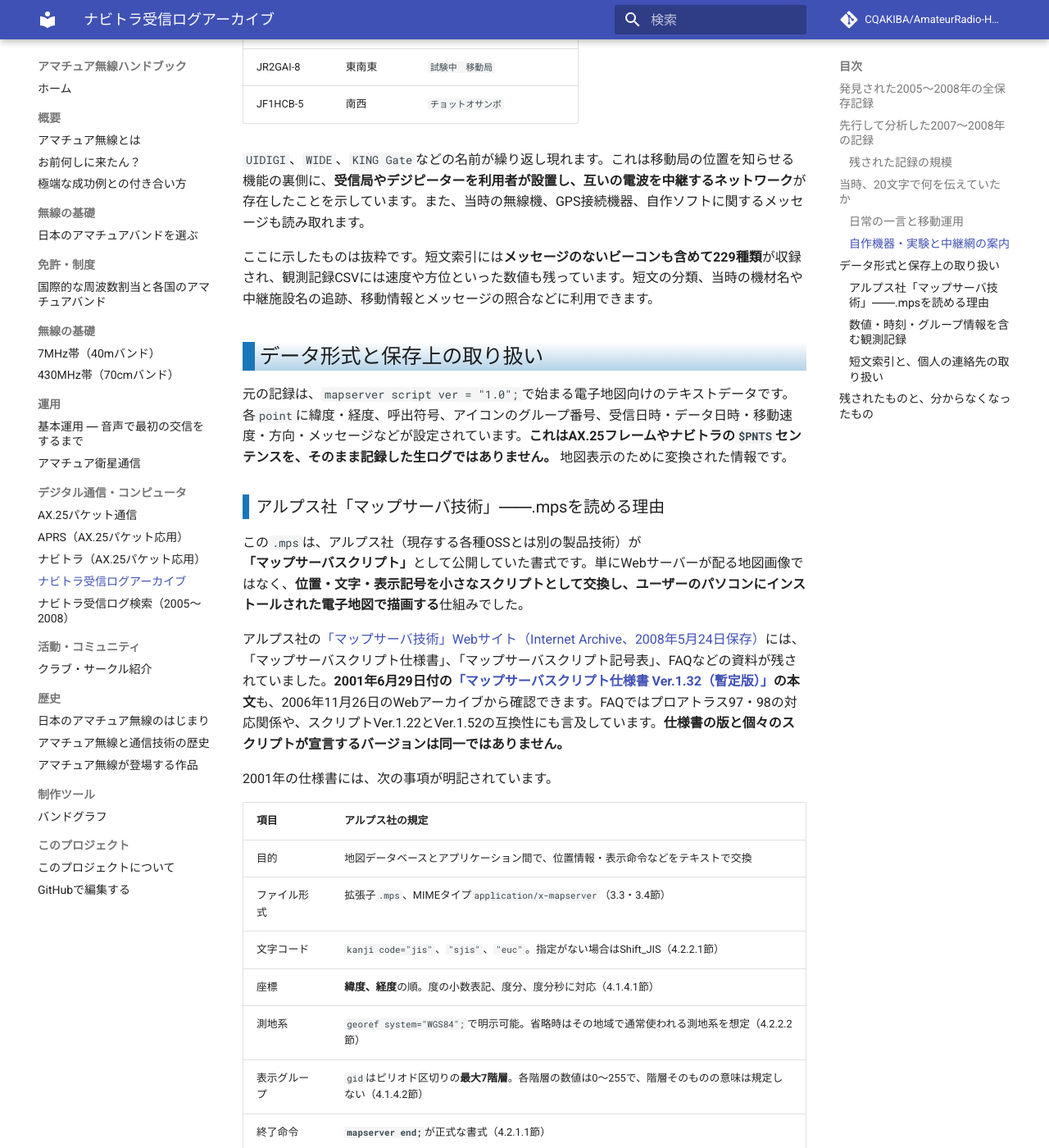
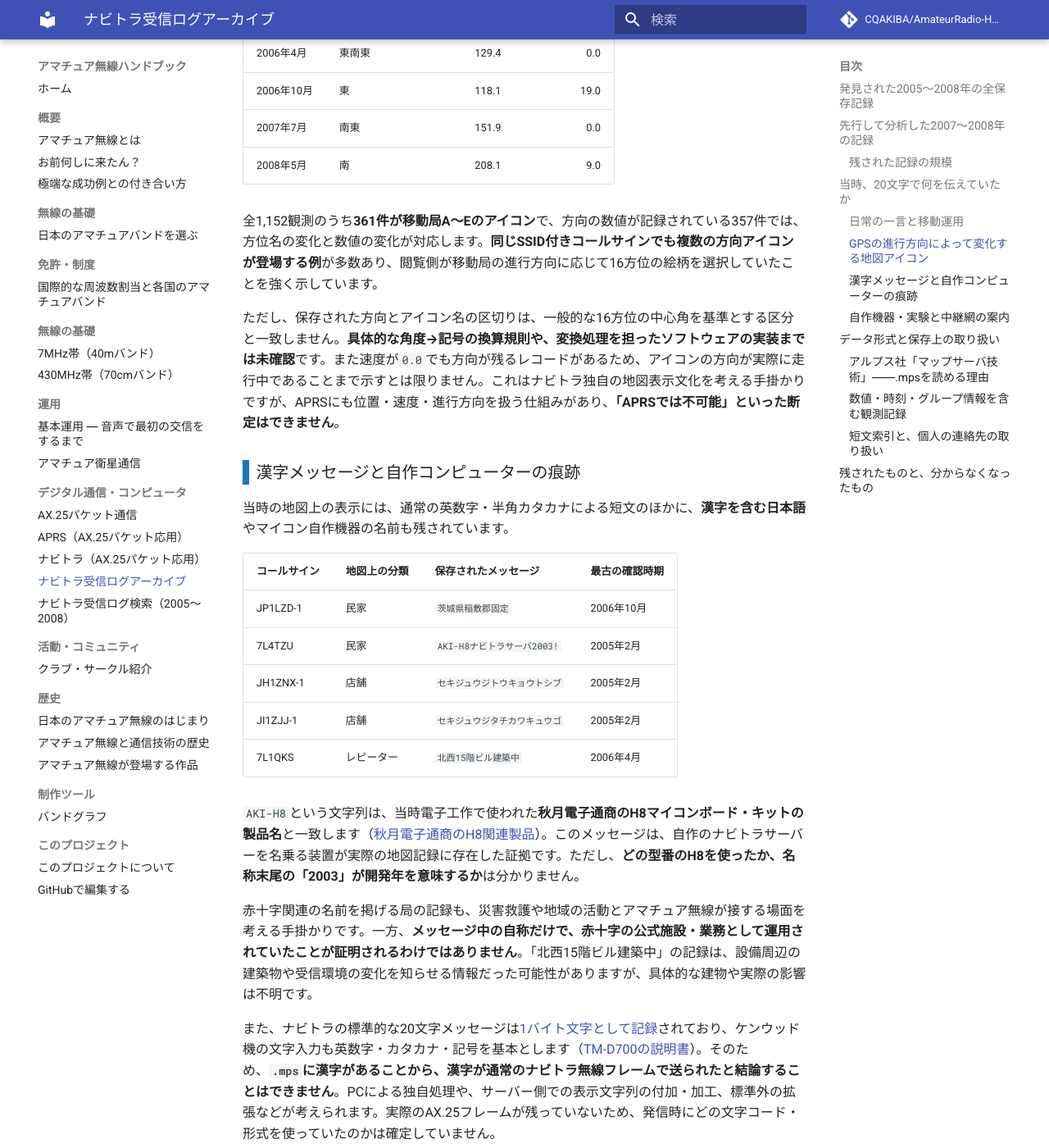
Before and after one commit to CQAKIBA/AmateurRadio-Handbook, an MkDocs documentation site: the page built from docs/07_デジタル通信・コンピュータ/ナビトラ受信ログアーカイブ.md, in a window 1280 px wide and 1400 px high, scrolled down 3770 px. Shown: the whole window at 82% size. Built offline with MkDocs 1.6.1 and Material for MkDocs 9.7.7, drawn with Linux system fonts in a browser that asks for light colours; comment, search, counter and statistics services are not loaded; some of the changed text lies outside the part shown.

Commit message:
docs: ナビトラの16方位アイコン連動、漢字表示、自作H8サーバーと救護関連の実ログを記録

```diff
--- a/docs/07_デジタル通信・コンピュータ/ナビトラ受信ログアーカイブ.md
+++ b/docs/07_デジタル通信・コンピュータ/ナビトラ受信ログアーカイブ.md
@@ -76,6 +76,42 @@
 | 7N4MVH | 民家 | `萌ビーコン` |
 
 移動先、天候、使用中の乗り物、日常の出来事から、ちょっとした冗談まで、さまざまな短文が送られていました。**位置情報の伝送という実用機能を使いながら、文字数の制限を一つの遊びとして楽しんでいた**ことが実際の記録から分かります。
+
+### GPSの進行方向によって変化する地図アイコン
+
+2005～2008年の`.mps`には、**移動局A～Eの五つのアイコングループ**と、それぞれに**北・北北東・北東……という16方位の記号**が用意されていました。ケンウッド[TM-D700の取扱説明書（「自局アイコンの登録」）](https://manuals.jvckenwood.com/download/files/B62-1227-00.pdf)でも、ナビトラの自局アイコンとして15種類から選べることが説明されています。ナビトラの[ `$PNTS`フォーマットに関する記録](https://wikiwiki.jp/dcn/Navitra/PNTS)には、進行方向を**64段階**で表現するフィールドもあります。
+
+同一局`JR6BJN-7`の移動方向と地図アイコンを時期ごとに比較すると、次のように変わっています。
+
+| 保存時期 | 地図アイコン | 方向（保存値） | 速度（保存値） |
+| --- | --- | ---: | ---: |
+| 2005年2月 | 南南西 | 213.8 | 50.0 |
+| 2006年4月 | 東南東 | 129.4 | 0.0 |
+| 2006年10月 | 東 | 118.1 | 19.0 |
+| 2007年7月 | 南東 | 151.9 | 0.0 |
+| 2008年5月 | 南 | 208.1 | 9.0 |
+
+全1,152観測のうち**361件が移動局A～Eのアイコン**で、方向の数値が記録されている357件では、方位名の変化と数値の変化が対応します。**同じSSID付きコールサインでも複数の方向アイコンが登場する例**が多数あり、閲覧側が移動局の進行方向に応じて16方位の絵柄を選択していたことを強く示しています。
+
+ただし、保存された方向とアイコン名の区切りは、一般的な16方位の中心角を基準とする区分と一致しません。**具体的な角度→記号の換算規則や、変換処理を担ったソフトウェアの実装までは未確認**です。また速度が`0.0`でも方向が残るレコードがあるため、アイコンの方向が実際に走行中であることまで示すとは限りません。これはナビトラ独自の地図表示文化を考える手掛かりですが、APRSにも位置・速度・進行方向を扱う仕組みがあり、**「APRSでは不可能」といった断定はできません**。
+
+### 漢字メッセージと自作コンピューターの痕跡
+
+当時の地図上の表示には、通常の英数字・半角カタカナによる短文のほかに、**漢字を含む日本語**やマイコン自作機器の名前も残されています。
+
+| コールサイン | 地図上の分類 | 保存されたメッセージ | 最古の確認時期 |
+| --- | --- | --- | --- |
+| JP1LZD-1 | 民家 | `茨城県稲敷郡固定` | 2006年10月 |
+| 7L4TZU | 民家 | `AKI-H8ナビトラサーバ2003!` | 2005年2月 |
+| JH1ZNX-1 | 店舗 | `セキジュウジトウキョウトシブ` | 2005年2月 |
+| JI1ZJJ-1 | 店舗 | `セキジュウジタチカワキュウゴ` | 2005年2月 |
+| 7L1QKS | レピーター | `北西15階ビル建築中` | 2006年4月 |
+
+`AKI-H8`という文字列は、当時電子工作で使われた**秋月電子通商のH8マイコンボード・キットの製品名**と一致します（[秋月電子通商のH8関連製品](https://akizukidenshi.com/catalog/r/rh8/)）。このメッセージは、自作のナビトラサーバーを名乗る装置が実際の地図記録に存在した証拠です。ただし、**どの型番のH8を使ったか、名称末尾の「2003」が開発年を意味するか**は分かりません。
+
+赤十字関連の名前を掲げる局の記録も、災害救護や地域の活動とアマチュア無線が接する場面を考える手掛かりです。一方、**メッセージ中の自称だけで、赤十字の公式施設・業務として運用されていたことが証明されるわけではありません**。「北西15階ビル建築中」の記録は、設備周辺の建築物や受信環境の変化を知らせる情報だった可能性がありますが、具体的な建物や実際の影響は不明です。
+
+また、ナビトラの標準的な20文字メッセージは[1バイト文字として記録](https://wikiwiki.jp/dcn/Navitra/PNTS)されており、ケンウッド機の文字入力も英数字・カタカナ・記号を基本とします（[TM-D700の説明書](https://www.radiomanual.info/schemi/KENW_VU/TM-D700_S_user_JA.pdf)）。そのため、**`.mps`に漢字があることから、漢字が通常のナビトラ無線フレームで送られたと結論することはできません**。PCによる独自処理や、サーバー側での表示文字列の付加・加工、標準外の拡張などが考えられます。実際のAX.25フレームが残っていないため、発信時にどの文字コード・形式を使っていたのかは確定していません。
 
 ### 自作機器・実験と中継網の案内
 
```
